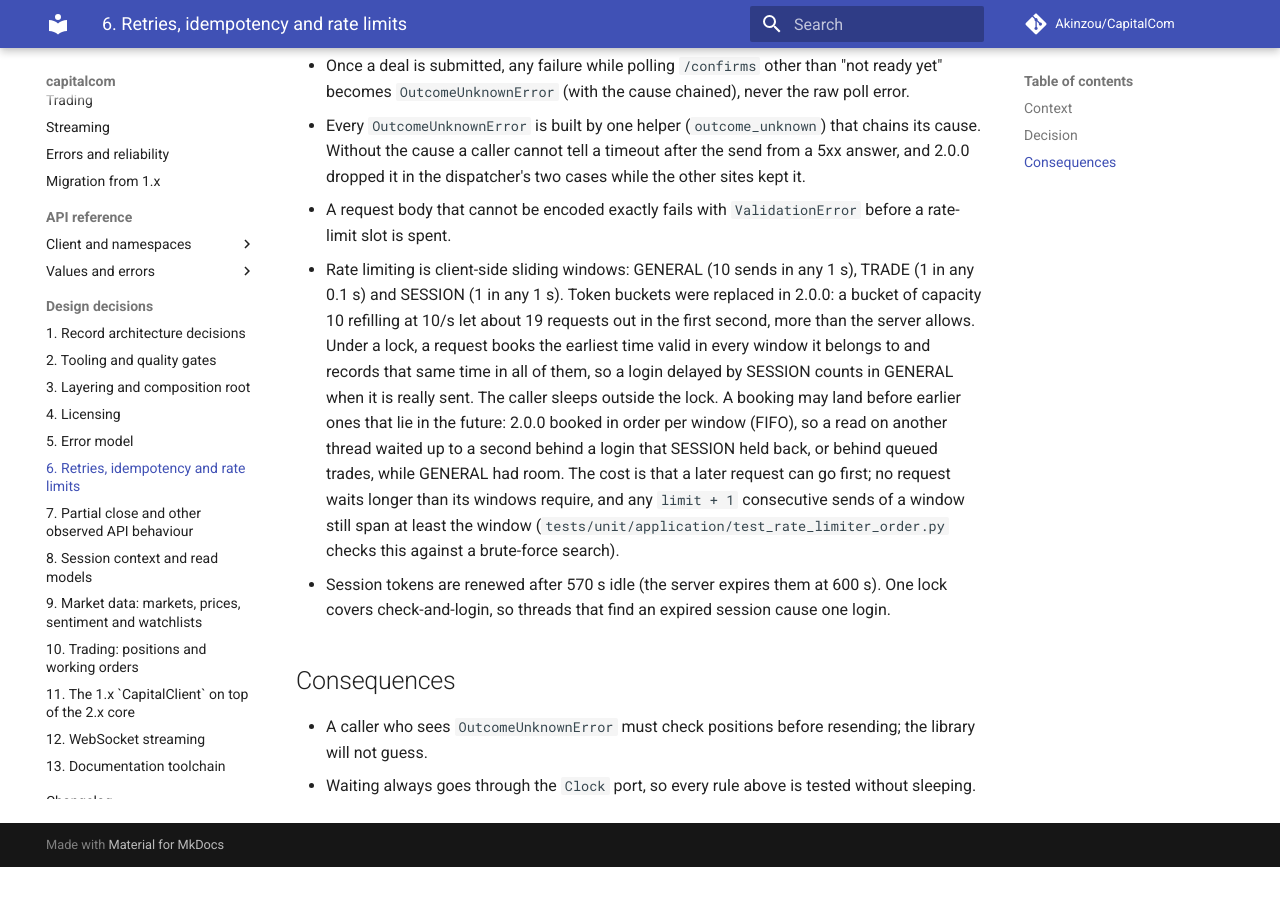
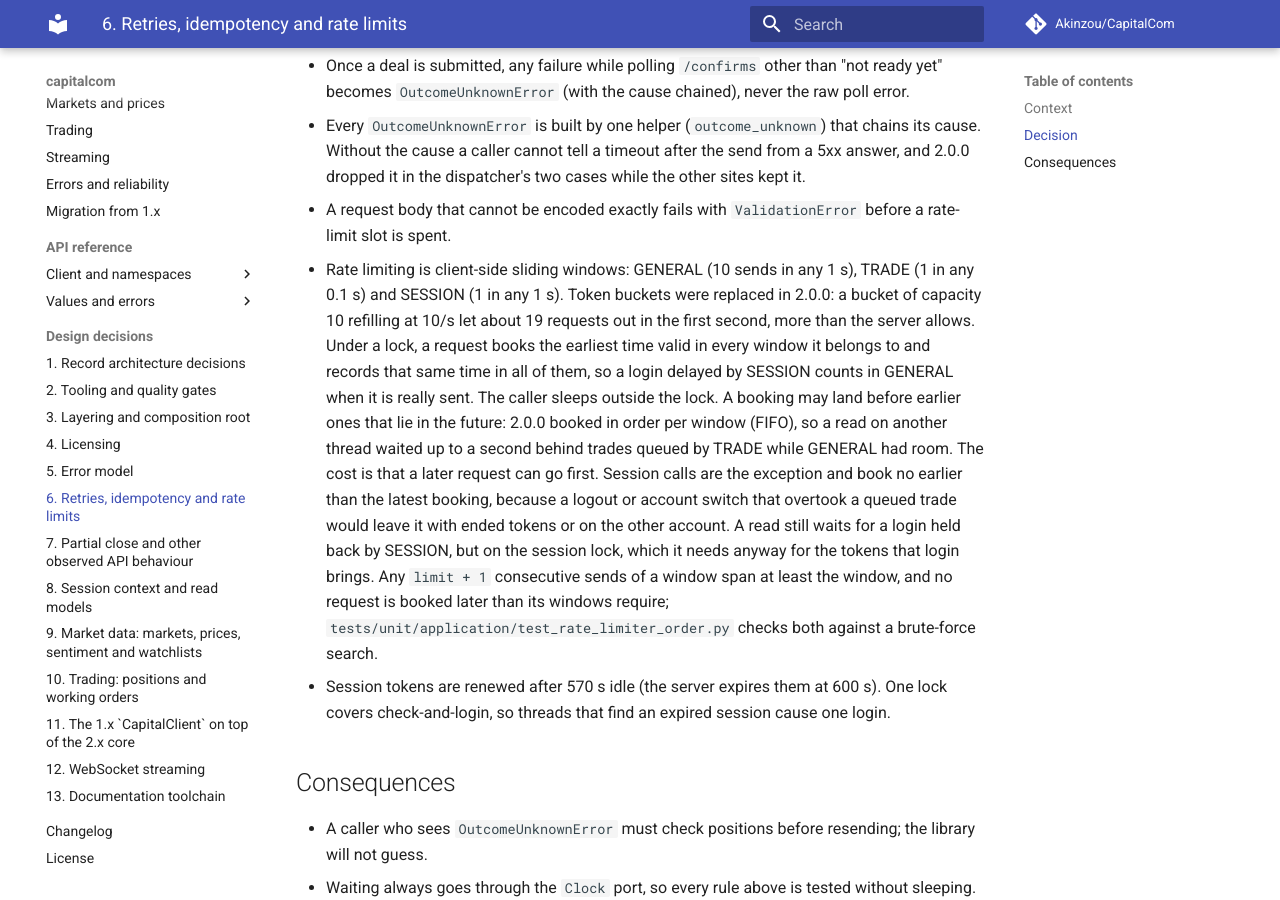
Before and after one commit to Akinzou/CapitalCom, an MkDocs documentation site: the page built from docs/adr/0006-retries-and-idempotency.md, in a window 1280 px wide and 900 px high, scrolled down 1736 px. Built offline with MkDocs 1.6.1 and Material for MkDocs 9.7.7, drawn with Linux system fonts in a browser that asks for light colours; comment, search, counter and statistics services are not loaded; before the commit the page ends 2603 px from its top, so only the background shows below that.

Commit message:
fix(limiter): session calls keep their place; review findings
- Session calls (login, logout, account switch) book no earlier than the latest booking:
  overtaking a queued trade would leave it with ended tokens or on the other account.
- The login half of the original claim is dropped from the changelog, guide and ADR: a
  read waits for a held-back login on the session lock, for the tokens it brings.
- fits() reads the bookings in place instead of copying them; 2000 queued trades now cost
  about 3 ms per booking instead of about 21 ms.
- A window with a limit below 1 is refused at construction instead of failing every send.
- The oracle classifies requests with classify() and covers logouts too.

Ruling: the remaining cost is linear in the queue length; a queue of a thousand waiting
threads is far outside how the client is used, so no further index is added.

```diff
--- a/docs/adr/0006-retries-and-idempotency.md
+++ b/docs/adr/0006-retries-and-idempotency.md
@@ -63,11 +63,14 @@ issues new tokens, and a repeated logout is answered 401, which logout treats as
   and records that same time in all of them, so a login delayed by SESSION counts in GENERAL
   when it is really sent. The caller sleeps outside the lock. A booking may land before
   earlier ones that lie in the future: 2.0.0 booked in order per window (FIFO), so a read on
-  another thread waited up to a second behind a login that SESSION held back, or behind
-  queued trades, while GENERAL had room. The cost is that a later request can go first; no
-  request waits longer than its windows require, and any `limit + 1` consecutive sends of a
-  window still span at least the window (`tests/unit/application/test_rate_limiter_order.py`
-  checks this against a brute-force search).
+  another thread waited up to a second behind trades queued by TRADE while GENERAL had room.
+  The cost is that a later request can go first. Session calls are the exception and book
+  no earlier than the latest booking, because a logout or account switch that overtook a
+  queued trade would leave it with ended tokens or on the other account. A read still waits
+  for a login held back by SESSION, but on the session lock, which it needs anyway for the
+  tokens that login brings. Any `limit + 1` consecutive sends of a window span at least the
+  window, and no request is booked later than its windows require;
+  `tests/unit/application/test_rate_limiter_order.py` checks both against a brute-force search.
 - Session tokens are renewed after 570 s idle (the server expires them at 600 s). One lock
   covers check-and-login, so threads that find an expired session cause one login.
 
```
Also changed, not shown: CHANGELOG.md (+4 -4 lines), docs/guides/reliability.md (+4 -3 lines), 2 other files.
